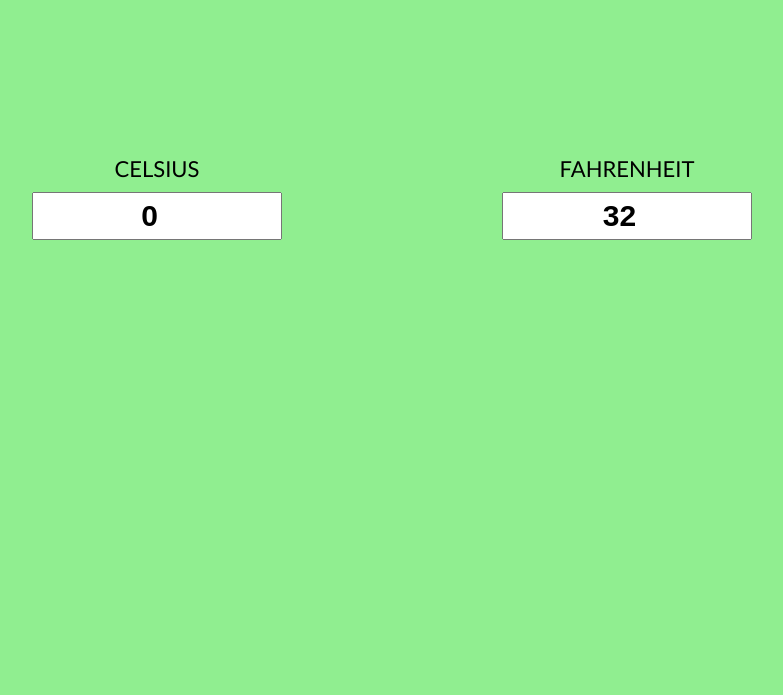
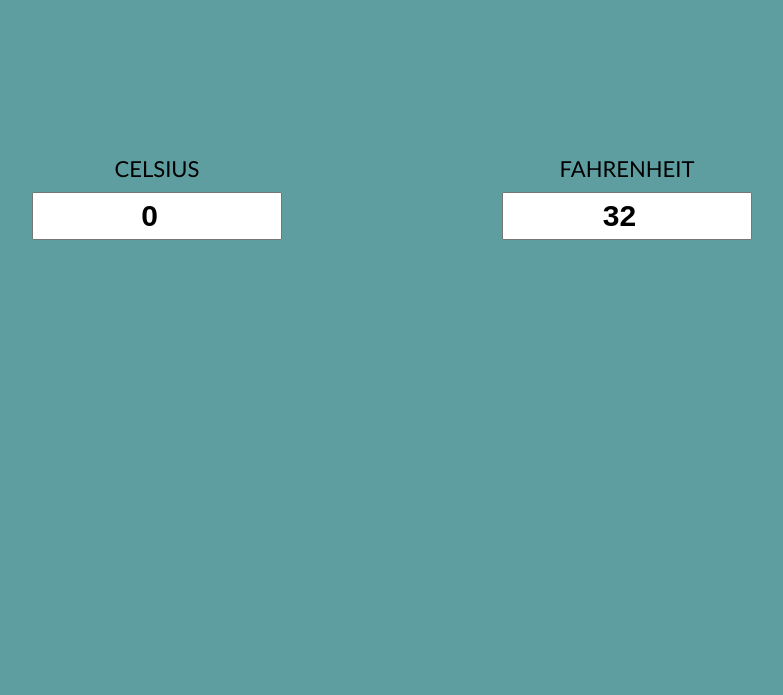
Before and after one commit to Muddasir-03/JS-Temperature-converter, a plain HTML site: page index.html in a window 1280 px wide. Shown: the part 105-800 px from the top of the page, without its empty margins (248-1031 px from the left). Drawn offline with Linux system fonts and the light colour scheme.

Commit message:
my-changes

```diff
--- a/style.css
+++ b/style.css
@@ -4,7 +4,7 @@
     box-sizing: border-box;
 }
 body{
-    background-color:lightgreen;
+    background-color:cadetblue;
     padding: 50px 70px;
     font-family:'Trebuchet MS', 'Lucida Sans Unicode', 'Lucida Grande', 'Lucida Sans', Arial, sans-serif
 }
```
